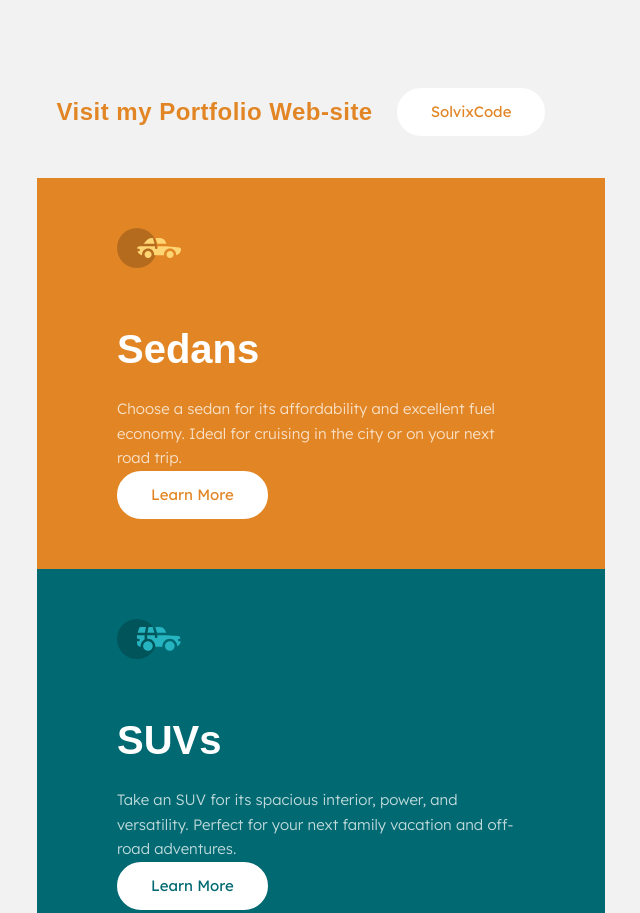
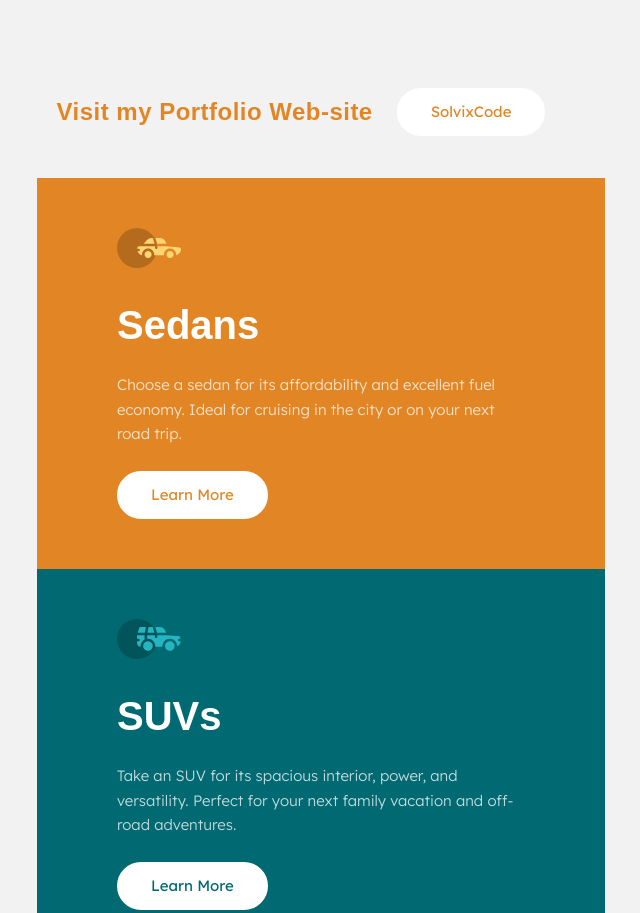
Before and after one commit to Olha-Fursova/3-column-preview-card-component, a website built with Vite: page index.html in a window 1280 px wide. Shown: the top 913 px of the page, without its empty margins (339-979 px from the left). Built offline with nearby package versions, Linux system fonts and the light colour scheme; a web font is replaced by a local one.

Commit message:
Extra fix

```diff
--- a/src/css/containers.css
+++ b/src/css/containers.css
@@ -26,7 +26,7 @@
   padding: 4.8rem;
 }
 
-.buttom-container {
+.bottom-container {
   display: flex;
   flex-direction: column;
   align-items: flex-start;
```
